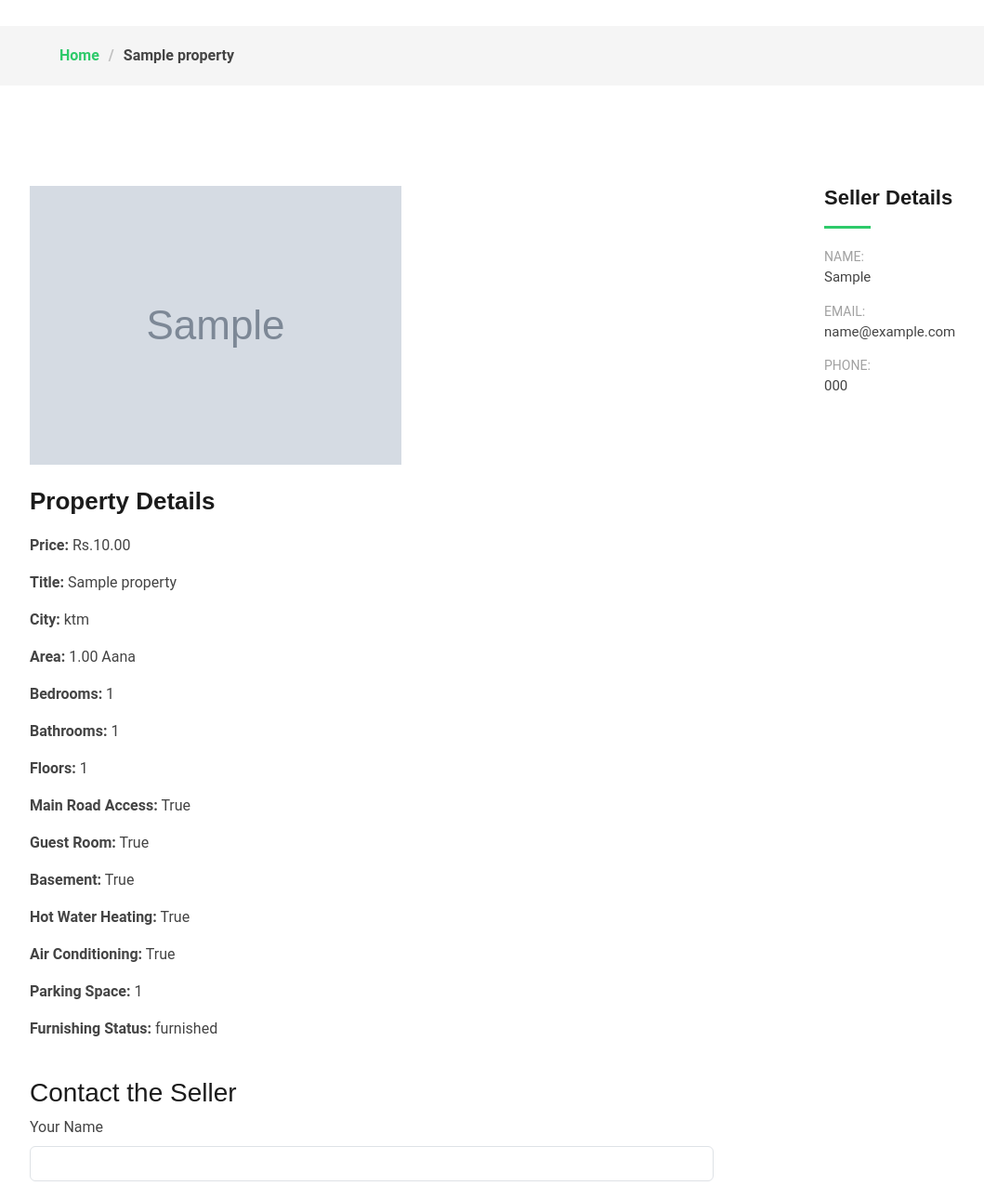
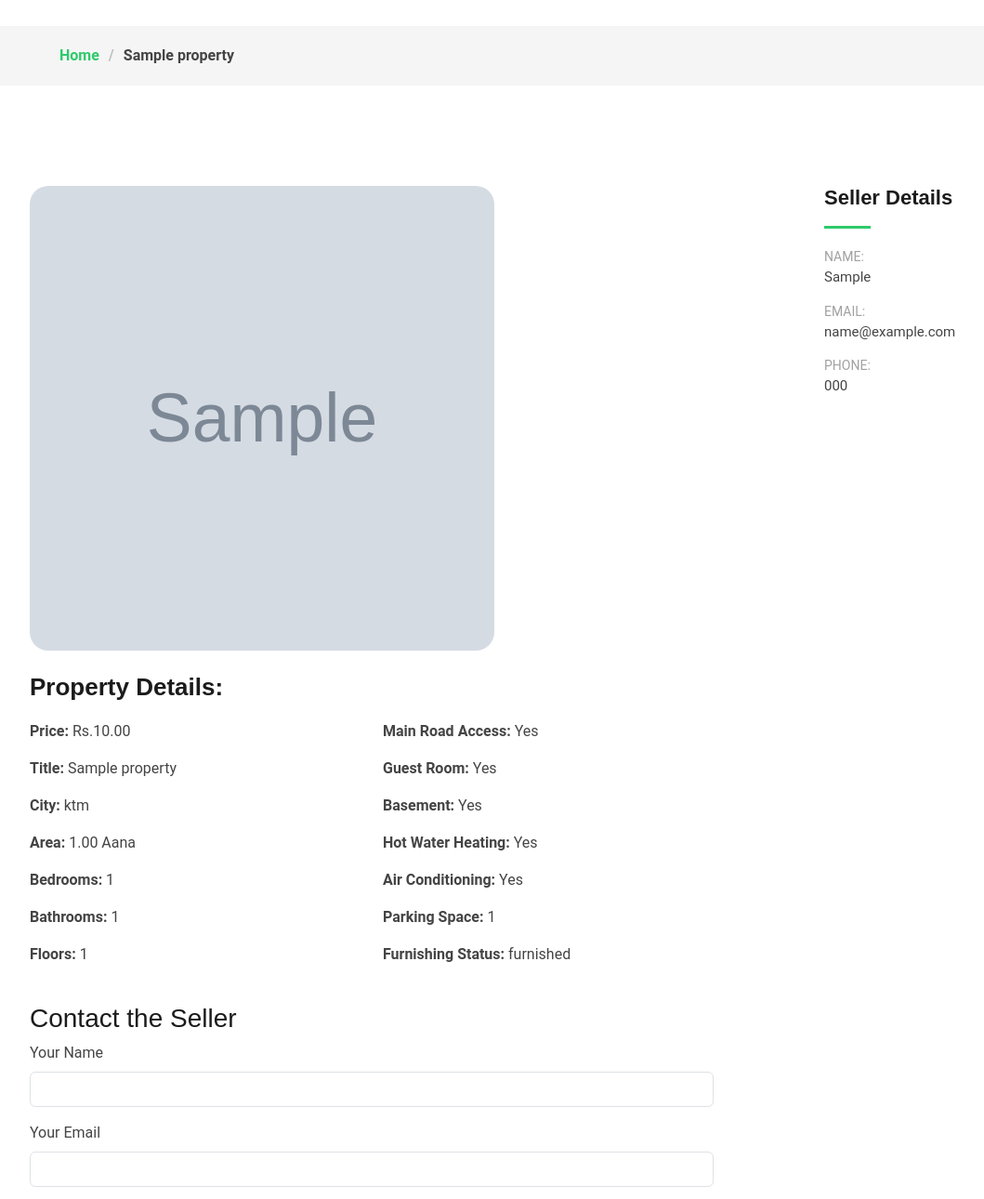
Before and after one commit to Dipendra-adk/7thSemProject, a Django app: page /property/1/ in a window 1280 px wide. Shown: the part 221-1511 px from the top of the page at 93% size, without its empty margins (50-1109 px from the left). Run offline with Django 4.2, Linux system fonts and the light colour scheme; tables that the repository leaves empty hold one stand-in row (values such as "Sample post"); grey boxes marked "Sample" are stand-in pictures; parts of the project's set-up code (start-up, migrations or seed data) failed here and were passed over; some libraries are stand-ins or nearby versions.

Commit message:
updated edit-property.html and property_detail.html

```diff
--- a/homePricePredictior/homePricePredictior/settings.py
+++ b/homePricePredictior/homePricePredictior/settings.py
@@ -84,8 +84,8 @@ DATABASES = {
     'default': {
         'ENGINE': 'django.db.backends.postgresql',
         'NAME': 'homedb',
-        'USER': 'homeadmin',
-        'PASSWORD': 'home1234',
+        'USER': 'postgres',
+        'PASSWORD': 'admin',
         'HOST': 'localhost',
         'PORT': '',
     }
--- a/homePricePredictior/house/templates/property_detail.html
+++ b/homePricePredictior/house/templates/property_detail.html
@@ -34,15 +34,19 @@
           <div class="portfolio-description">
             <!-- Single House Image -->
             {% if property.images.all %}
-            <img
+            <a target="_blank" href="{{ property.images.first.image.url }}">
+              <img  style="height: 500px; width: 500px; object-fit: cover; border-radius: 20px;"
               src="{{ property.images.first.image.url }}"
               alt="House Image"
               class="img-fluid mb-4"
             />
+            </a>
             {% endif %}
 
             <!-- House Details -->
-            <h2>Property Details</h2>
+            <h2>Property Details:</h2>
+            <div class="row">
+              <div class="col-md-6">
                 <p><strong>Price:</strong> Rs.{{ property.price }}</p>
                 <p><strong>Title:</strong> {{ property.title }}</p>
                 <p><strong>City:</strong> {{ property.city }}</p>
@@ -50,19 +54,25 @@
                 <p><strong>Bedrooms:</strong> {{ property.bedrooms }}</p>
                 <p><strong>Bathrooms:</strong> {{ property.bathrooms }}</p>
                 <p><strong>Floors:</strong> {{ property.stories }}</p>
-            <p><strong>Main Road Access:</strong> {{ property.mainroad }}</p>
-            <p><strong>Guest Room:</strong> {{ property.guestroom }}</p>
-            <p><strong>Basement:</strong> {{ property.basement }}</p>
+              </div>
+              <div class="col-md-6">
                 <p>
-              <strong>Hot Water Heating:</strong> {{ property.hotwaterheating }}
+                  <strong>Main Road Access:</strong> {% if property.mainroad %}Yes{% else %}No{% endif %}
+                </p>
+                <p><strong>Guest Room:</strong> {% if property.guestroom %}Yes{% else %}No{% endif %}</p>
+                <p><strong>Basement:</strong> {% if property.basement %}Yes{% else %}No{% endif %}</p>
+                <p>
+                  <strong>Hot Water Heating:</strong> {% if property.hotwaterheating %}Yes{% else %}No{% endif %}
                 </p>
                 <p>
-              <strong>Air Conditioning:</strong> {{ property.airconditioning }}
+                  <strong>Air Conditioning:</strong> {% if property.airconditioning %}Yes{% else %}No{% endif %}
                 </p>
                 <p><strong>Parking Space:</strong> {{ property.parking }}</p>
                 <p>
                   <strong>Furnishing Status:</strong> {{ property.furnishingstatus}}
                 </p>
+              </div>
+            </div>
           </div>
         </div>
 
--- a/homePricePredictior/house/views.py
+++ b/homePricePredictior/house/views.py
@@ -364,13 +364,14 @@ def seller_view(request):
         basement = request.POST.get('basement') == 'yes'
         hotwaterheating = request.POST.get('hotwaterheating') == 'yes'
         airconditioning = request.POST.get('airconditioning') == 'yes'
-        parking = request.POST.get('parking') == 'yes'
+        parking = request.POST.get('parking')
         furnishingstatus = request.POST.get('furnishingstatus')
         price = request.POST.get('price')
         property_images = request.FILES.getlist('property_images')
         try:
             if not title or not city or not area or not bedrooms or not bathrooms or not stories or not price:
                 raise ValidationError('Please fill out all required fields.')
+
 
             property = Property(
                 title=title,
```
Also changed, not shown: homePricePredictior/house/templates/edit_property.html (+8 -4 lines), homePricePredictior/media/property_images/download_6.jpg (added), homePricePredictior/media/property_images/download_7.jpg (added). Lines whose indentation alone changed are shown as unchanged.
